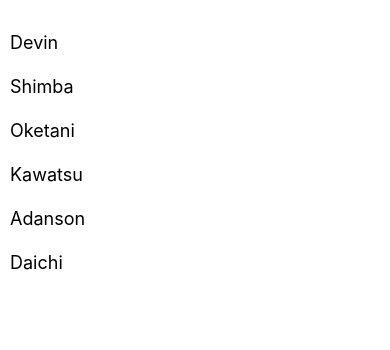
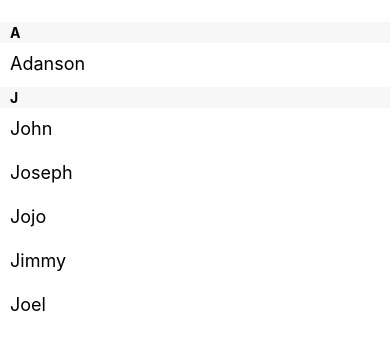
Before and after one commit to konchanSS/react-native-tutorial, a React Native app: screen / in a window 390 px wide. Shown: the top 350 px of the page. Built offline with nearby package versions, Linux system fonts and the light colour scheme.

Commit message:
Using List Views lesson 1

```diff
--- a/App.js
+++ b/App.js
@@ -1,20 +1,18 @@
 import React, { Component } from 'react';
-import { AppRegistry, FlatList, StyleSheet,Text, View } from 'react-native';
+import { AppRegistry, SectionList, StyleSheet,Text, View } from 'react-native';
 
 export default class App extends Component {
   render() {
     return (
       <View style={styles.container}>
-        <FlatList
-          data={[
-              {key: 'Devin'},
-              {key: 'Shimba'},
-              {key: 'Oketani'},
-              {key: 'Kawatsu'},
-              {key: 'Adanson'},
-              {key: 'Daichi'},
-          ]}
-          renderItem={({item}) => <Text style={styles.item}>{item.key}</Text>}
+        <SectionList
+            sections={[
+                {title: 'A', data: ['Adanson']},
+                {title: 'J', data:['John', 'Joseph', 'Jojo', 'Jimmy', 'Joel']},
+            ]}
+            renderItem={({item}) => <Text style={styles.item}>{item}</Text>}
+            renderSectionHeader={({section}) => <Text style={styles.sectionHeader}>{section.title}</Text>}
+            keyExtractor={(item, index) => index}
         />
       </View>
     );
@@ -23,13 +21,22 @@
 
 const styles = StyleSheet.create({
     container: {
-      flex: 1,
-      paddingTop:22,
+        flex: 1,
+        paddingTop: 22
+    },
+    sectionHeader: {
+        paddingTop: 2,
+        paddingLeft: 10,
+        paddingRight: 10,
+        paddingBottom: 2,
+        fontSize: 14,
+        fontWeight: 'bold',
+        backgroundColor: 'rgba(247,247,247,1.0)',
     },
     item: {
-      padding: 10,
-      fontSize: 18,
-      height: 44,
+        padding: 10,
+        fontSize: 18,
+        height: 44,
     },
 })
 
```
